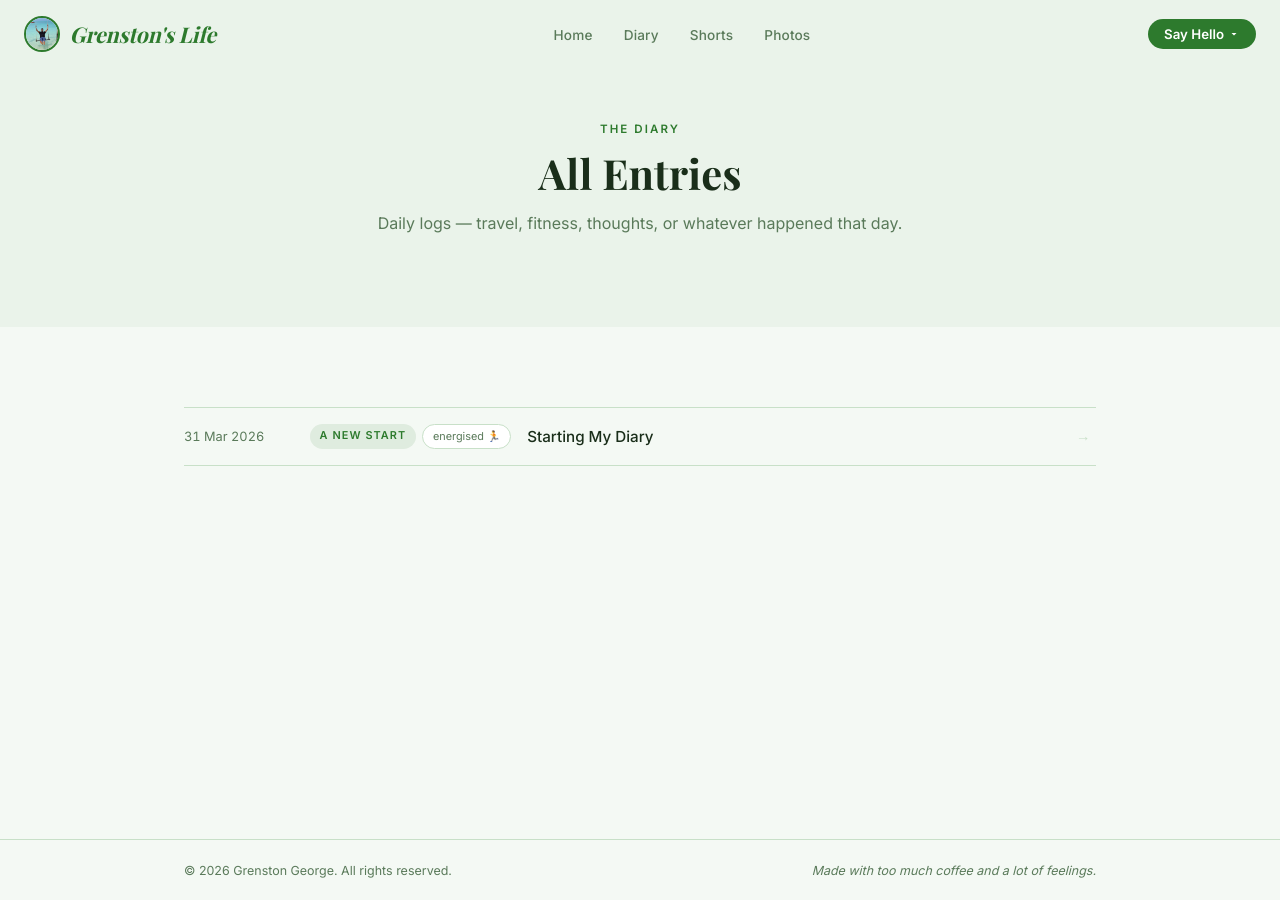
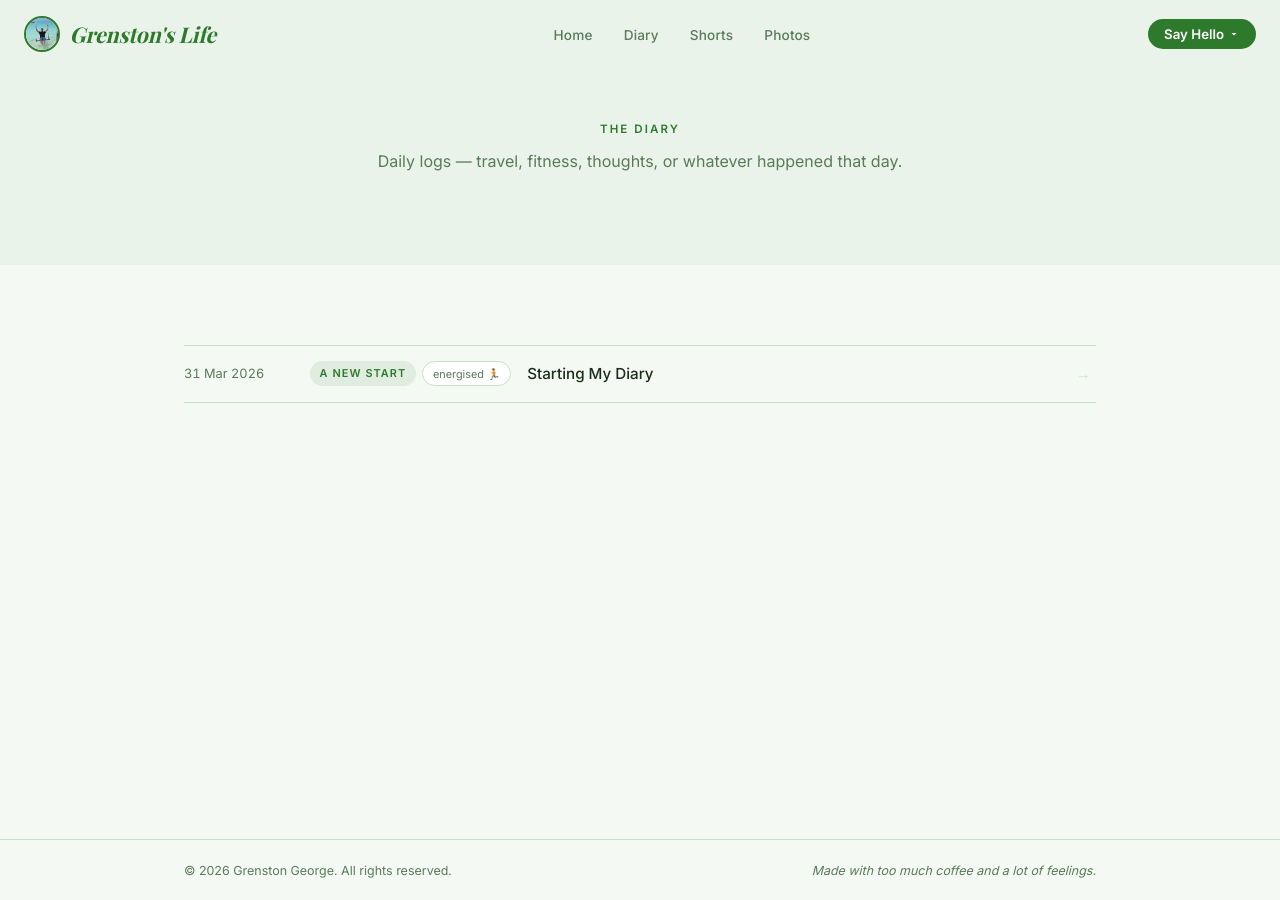
Before and after one commit to gr-10/gr-10.github.io, a Jekyll site: the page built from blog/index.html, in a window 1280 px wide. Built offline with Jekyll 4.4.1, drawn with Linux system fonts in a browser that asks for light colours.

Commit message:
committing

```diff
--- a/blog/index.html
+++ b/blog/index.html
@@ -7,7 +7,6 @@ permalink: /diary/
 <section class="page-hero">
   <div class="container">
     <p class="section-label center">The Diary</p>
-    <h1 class="section-title center">All Entries</h1>
     <p class="section-sub center">Daily logs — travel, fitness, thoughts, or whatever happened that day.</p>
   </div>
 </section>
```
